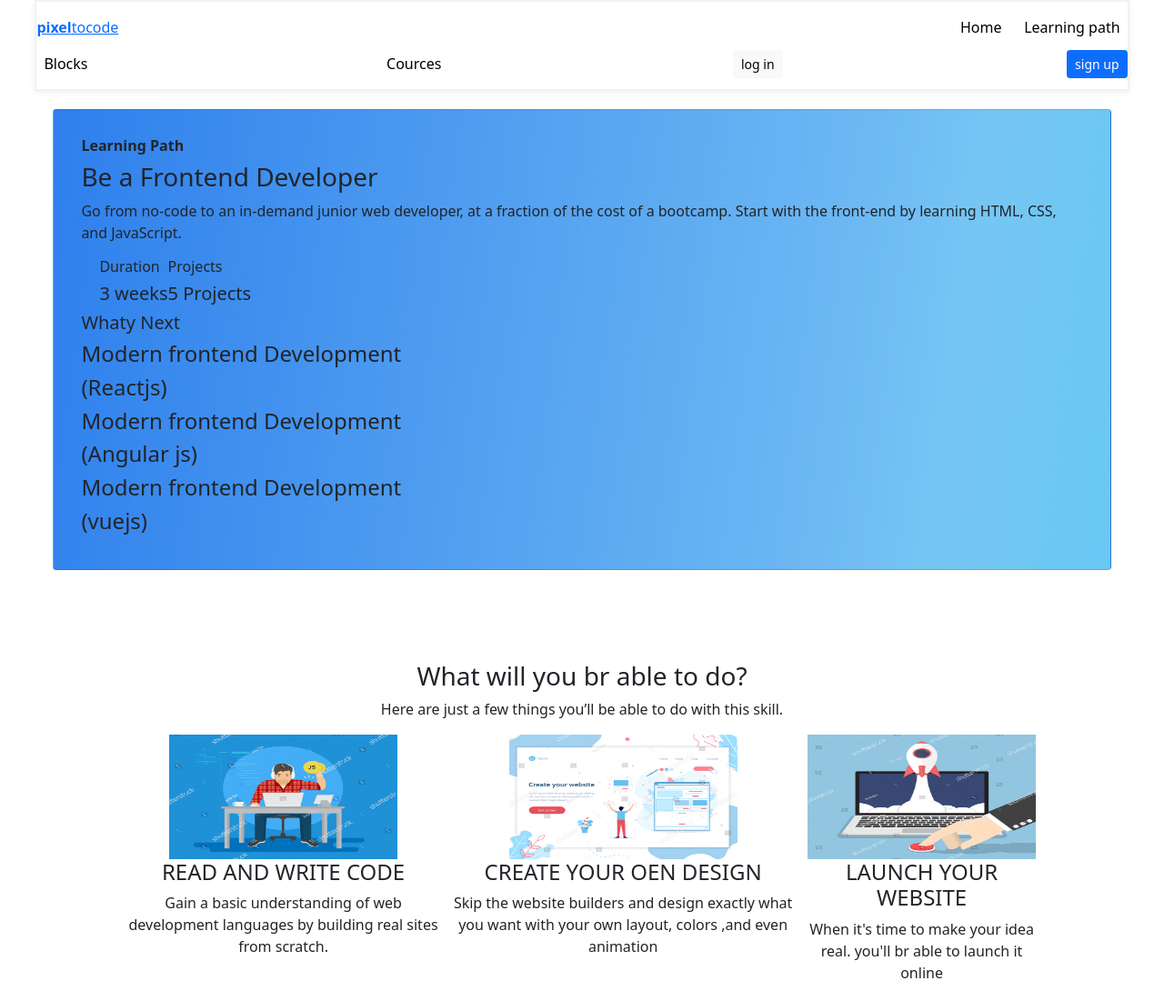
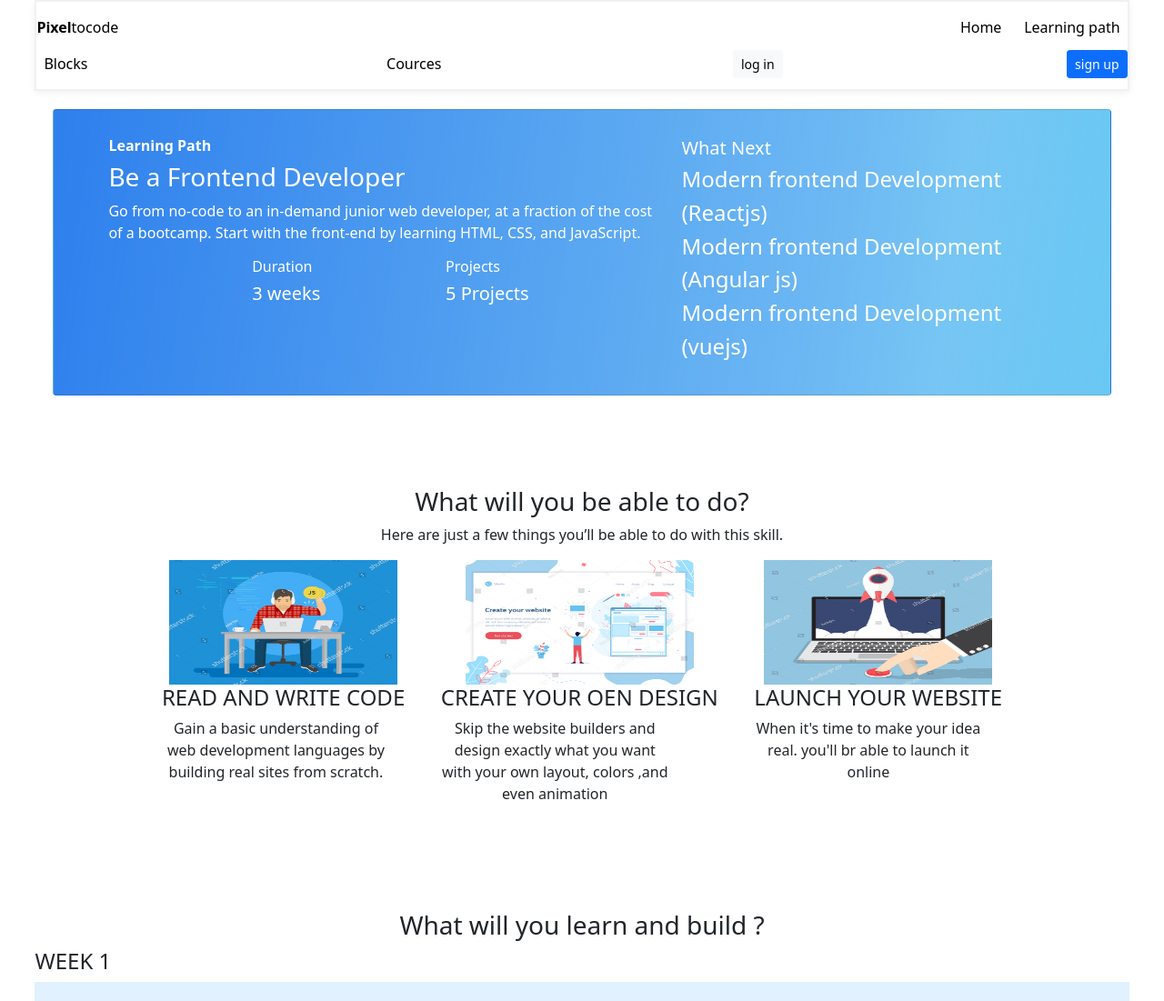
Before and after one commit to shivii011/challenge-1-second-page, a plain HTML site: page index.html in a window 1280 px wide. Shown: the top 1101 px of the page at 91% size. Drawn offline with nearby package versions, Linux system fonts and the light colour scheme.

Commit message:
edit contents

```diff
--- a/index.html
+++ b/index.html
@@ -12,7 +12,7 @@
 <body>
     <!--navbar  -->
     <nav class="navbar">
-        <a class="navbrand" href=""><strong>pixel</strong>tocode</a>
+        <a class="navbrand" href=""><strong>Pixel</strong>tocode</a>
         <a class="nav-bar">
           <a class="nav-item" href="">Home</a>
           <a class="nav-item" href="">Learning path</a>
@@ -22,42 +22,23 @@
              <button type="button" class="nav-item btn btn-primary btn-sm ">sign up</button>
 
     </nav>
-<!-- <div class="main">
-    <div class="card text-white bg-primary" style="width:body;">
-        <div class="card-body">
-        <h6><strong>Learning Path</strong></h6>
-        <h3>Be a Frontend Developer</h3>
-        <h6>
-           <h5>What Next</h5>
-
-            <h4>Modern Frontend Development
-             Go from no-code to an in-demand junior web developer, at a fraction of the cost of a bootcamp. Start with the front-end by learning HTML, CSS, and JavaScript.
-        </h6>
-        </div>
-        <div>
-                (ReactJs)</h4>
-            <h4>Modern Frontend Development
-                (AngularJs)</h4>
-            <h4>Modern Frontend Development
-                (Vue Js)</h4>
-        </div>
-        </div>
-</div> -->
+<!-- card -->
 <div>
     <div class="card">
         <div class="card-cantainer">
             <div class="contents">
                 <h6><strong>Learning Path</strong></h6>
             <h3>Be a Frontend Developer</h3>
-            <p class="paragraph">Go from no-code to an in-demand junior web developer, at a fraction of the cost of a bootcamp. Start with the front-end by learning HTML, CSS, and JavaScript.</p>
+            <p class="paragraph" style="width:600px" ;>Go from no-code to an in-demand junior web developer, at a fraction of the cost of a bootcamp. Start with the front-end by learning HTML, CSS, and JavaScript.</p>
         <div class="discription">
     <div><h6>Duration</h6>
     <h5>3 weeks</h5> </div>
     <div><h6>Projects</h6>
         <h5>5  Projects</h5> </div>
             </div>
-    <div class="contents">
-        <h5>Whaty Next</h5>
+          </div>
+    <div class="contents ">
+        <h5>What Next</h5>
         <h4>Modern frontend Development</h4>
         <h4>(Reactjs)</h4>
 
@@ -68,28 +49,25 @@
         <h4>(vuejs)</h4>
     </div>
 
-
-</div>
-
         </div>
         </div>
 </div>
 <!-- content section -->
 
 <div class="middle-section">
-    <h3>What will you br able to do?</h3>
+    <h3>What will you be able to do?</h3>
     <p>Here are just a few things you’ll be able to do with this skill.</p>
     <div class="content">
     <div><img class="image" src="images/read-and-write.png" alt="">
         <H4>READ AND WRITE CODE</H4>
-    <P>Gain a basic understanding of web development languages by building real sites from scratch.</P></div>
+    <P class="content-section-para">Gain a basic understanding of web development languages by building real sites from scratch.</P></div>
     <div><img class="image" src="images/create-your-website.png" alt="">
         <h4>CREATE YOUR OEN DESIGN</h4>
-        <p>Skip the website builders and design exactly what you want with your own layout, colors ,and even animation</p>
+        <p class="content-section-para">Skip the website builders and design exactly what you want with your own layout, colors ,and even animation</p>
     </div>
     <div><img class="image" src="images/launch-website.png" alt="">
         <h4>LAUNCH YOUR WEBSITE</h4>
-        <P>When it's time to make your idea real. you'll br able to launch it online</P>
+        <P  class="content-section-para"> When it's time to make your idea real. you'll br able to launch it online</P>
     </div>
     </div>
 </div>
--- a/styles.css
+++ b/styles.css
@@ -3,9 +3,12 @@
     border:solid 2px #f0f1f2;
     box-shadow: 0px 2px 8px 0px #F0F1F2;
 
+
 }
 .navbrand{
     padding-right:900px;
+    text-decoration: none;
+    color: #000;
 }
 .nav-item{
     padding: 8px;
@@ -24,28 +27,36 @@ width:auto;}
 
 .card-cantainer{
     display: flex;
+    color: #ffffff;
 
 }
 .discription{
     display: flex;
     margin-left: 20px;
+    justify-content: space-evenly;
 }
-.card-para{
-    width:rem;
+.paragraph{
+    width:600px:
 }
-.main{
-    padding-top: 30px;
+.contents{
+    padding-left:  30px;
 }
-.content{
-    display:flex;
-}
+
+/* middle section */
 .middle-section{
     text-align: center;
     margin:100px;
 }
+.content{
+    display:flex;
+    justify-content: space-evenly;}
 .image{
 width:251.24px;
 height:136.28px
+}
+.content-section-para{
+    width: 251px;
+
 }
 .footer-section-header{
     background-color: #1890FF21;
```
